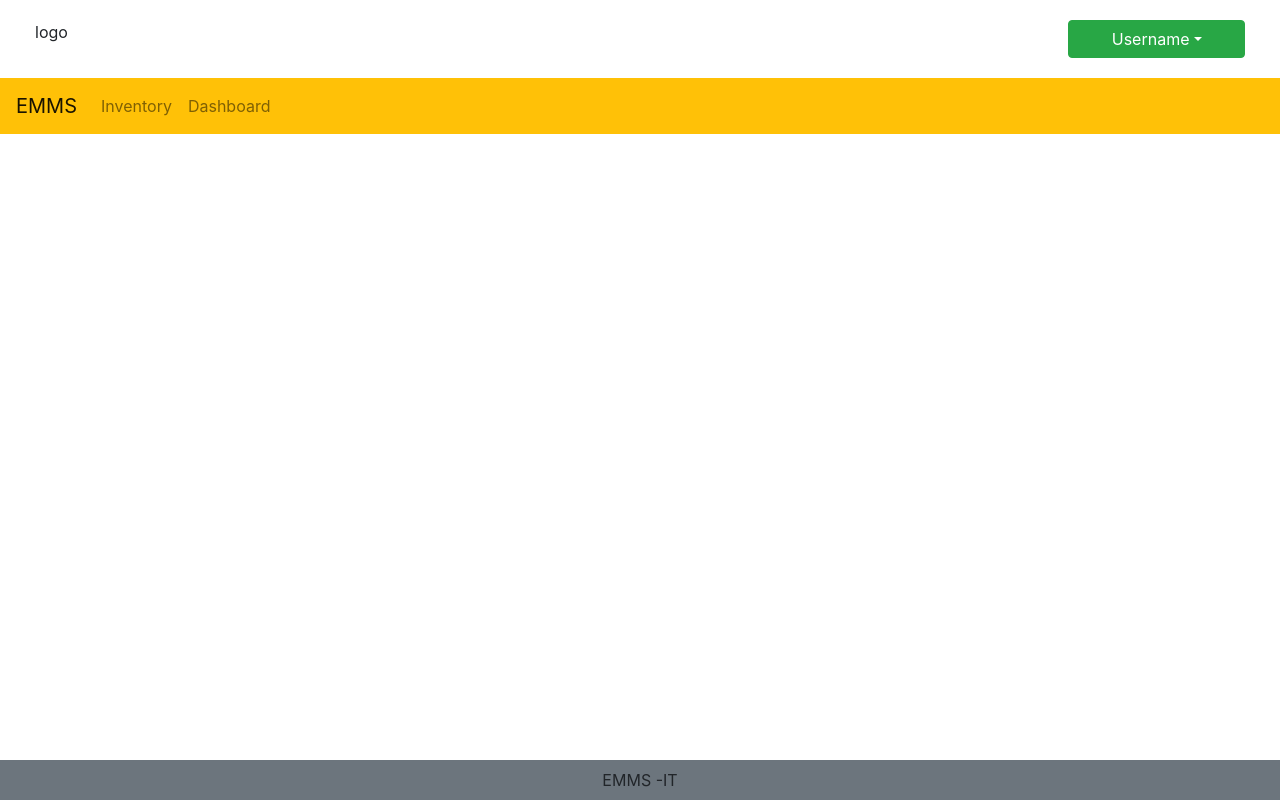
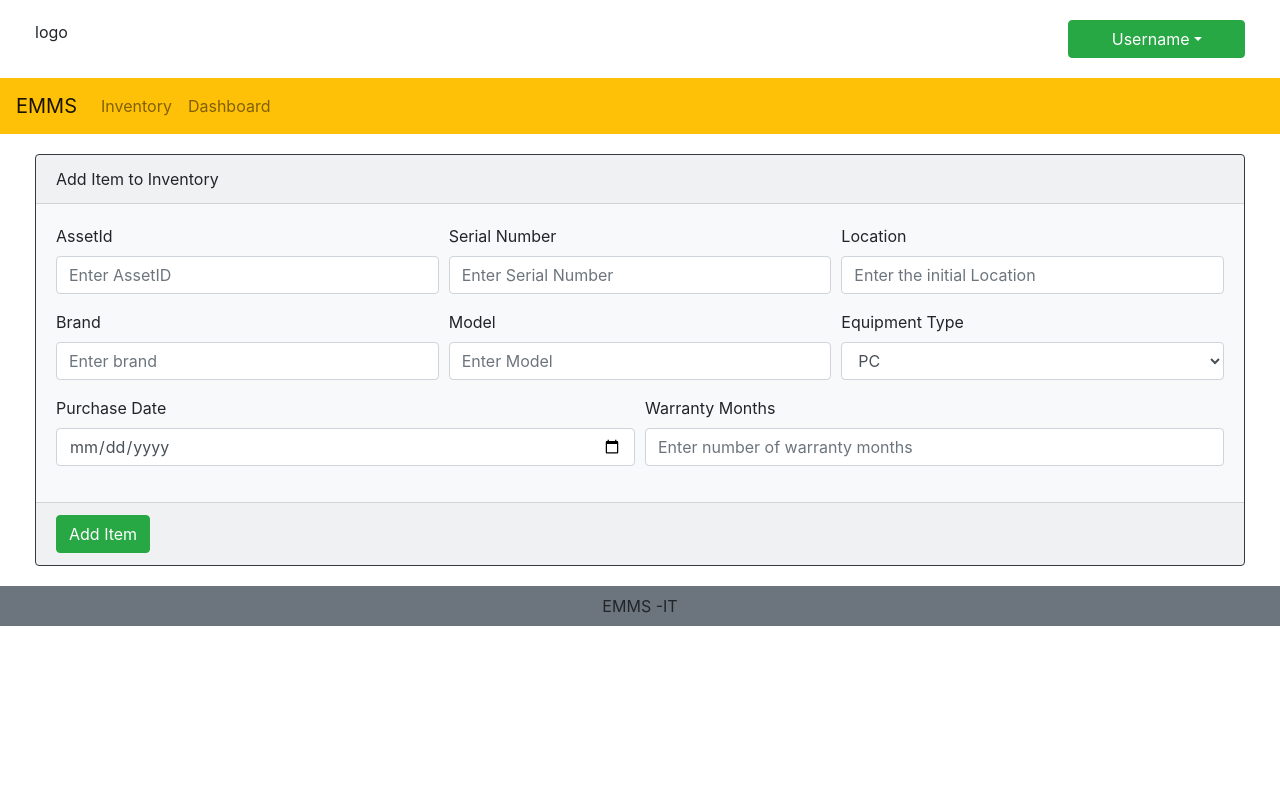
Before and after one commit to RavinduLa/reactjs-emms, a React (Create React App) app in the folder reactjs/: page /addInventory in a window 1280 px wide. Built offline with nearby package versions, Linux system fonts and the light colour scheme.

Commit message:
Added Inventory.js and InventoryList.js

```diff
--- a/reactjs/src/App.js
+++ b/reactjs/src/App.js
@@ -10,6 +10,7 @@ import Welcome from "./components/Welcome";
 import Footer from "./components/Footer";
 import Inventory from "./components/Inventory";
 import Header from "./components/Header";
+import AddInventory from "./components/AddInventory";
 
 function App() {
 
@@ -21,6 +22,7 @@ function App() {
         <Switch>
             <Route path="/" exact component={Welcome} />
             <Route path="/inventory" exact component={Inventory} />
+            <Route path="/addInventory" exact component={AddInventory} />
         </Switch>
 
         {/*<Container>
--- /dev/null
+++ b/reactjs/src/components/AddInventory.js
@@ -0,0 +1,179 @@
+import React from "react";
+import {Button, Card, Col, Container, Form, Row} from "react-bootstrap";
+
+class AddInventory extends React.Component{
+
+    constructor(props) {
+        super(props);
+        this.state={
+            assetId: '',
+            serialNumber:'',
+            location:'',
+            brand:'',
+            model:'',
+            type:'',
+            purchaseDate:'',
+            warrantyMonths:''
+        }
+        this.submitEquipment = this.submitEquipment.bind(this);
+        this.equipmentChange = this.equipmentChange.bind(this);
+    }
+
+    submitEquipment(event){
+        alert(
+            this.state.assetId+
+            this.state.serialNumber+
+            this.state.location+
+        this.state.brand+
+        this.state.model+
+        this.state.type+
+        this.state.purchaseDate+
+        this.state.warrantyMonths);
+        event.preventDefault();
+    }
+
+    equipmentChange(event){
+        this.setState({
+            [event.target.name]:event.target.value
+        });
+
+    }
+
+    render() {
+        const padding={
+            padding:'20px'
+        }
+        return(
+            <Container fluid>
+                <Col style={padding}>
+                    <Card className={'border border-dark bg-light'}>
+                        <Card.Header>Add Item to Inventory</Card.Header>
+
+                        <Form id={'addNewInventoryForm'} onSubmit={this.submitEquipment}>
+                            <Card.Body>
+                                <Form.Row>
+
+                                <Form.Group controlId={"formAssetId"} as={Col}>
+                                    <Form.Label>AssetId</Form.Label>
+                                    <Form.Control required
+                                        type="number"
+                                        name={'assetId'}
+                                        placeHolder="Enter AssetID"
+                                        value={this.state.assetId}
+                                        onChange={this.equipmentChange}
+                                    />
+                                </Form.Group>
+
+                                <Form.Group controlId={"formSerialNo"} as={Col}>
+                                    <Form.Label>Serial Number</Form.Label>
+                                    <Form.Control
+                                        required
+                                        type="text"
+                                        name={'serialNumber'}
+                                        placeHolder="Enter Serial Number"
+                                        value={this.state.serialNumber}
+                                        onChange={this.equipmentChange}/>
+                                </Form.Group>
+
+                                <Form.Group controlId={"formLocation"} as={Col}>
+                                    <Form.Label>Location</Form.Label>
+                                    <Form.Control
+                                        required
+                                        type="text"
+                                        name={'location'}
+                                        placeHolder="Enter the initial Location"
+                                        value={this.state.location}
+                                        onChange={this.equipmentChange}
+                                    />
+                                </Form.Group>
+                                </Form.Row>
+
+                                <Form.Row>
+
+                                <Form.Group controlId={"formLocation"} as={Col}>
+                                    <Form.Label>Brand</Form.Label>
+                                    <Form.Control
+                                        required
+                                        type="text"
+                                        name={'brand'}
+                                        placeHolder="Enter brand"
+                                        value={this.state.brand}
+                                        onChange={this.equipmentChange}
+                                    />
+                                </Form.Group>
+
+                                <Form.Group controlId={"formLocation"} as={Col}>
+                                    <Form.Label>Model</Form.Label>
+                                    <Form.Control
+                                        required
+                                        type="text"
+                                        name={'model'}
+                                        placeHolder="Enter Model"
+                                        value={this.state.model}
+                                        onChange={this.equipmentChange}
+                                    />
+                                </Form.Group>
+
+                                <Form.Group controlId={"formType"} as={Col}>
+                                    <Form.Label>Equipment Type</Form.Label>
+                                    <Form.Control
+                                        required as={"select"} name={'type'}
+                                        defaultValue={"PC"}
+                                        value={this.state.type}
+                                        onChange={this.equipmentChange}>
+
+                                        <option>PC</option>
+                                        <option>Networking</option>
+
+                                    </Form.Control>
+                                </Form.Group>
+
+                                </Form.Row>
+
+                                <Form.Row>
+
+                                <Form.Group controlId={"formPurchaseDate"} as={Col}>
+                                    <Form.Label>Purchase Date</Form.Label>
+                                    <Form.Control
+                                        required
+                                        type="date"
+                                        name={'purchaseDate'}
+                                        value={this.state.purchaseDate}
+                                        onChange={this.equipmentChange}
+                                    />
+                                </Form.Group>
+
+                                <Form.Group controlId={"formWarrantyMonths"} as={Col}>
+                                    <Form.Label>Warranty Months</Form.Label>
+                                    <Form.Control
+                                        required
+                                        type="number"
+                                        name={'warrantyMonths'}
+                                        placeHolder="Enter number of warranty months"
+                                        value={this.state.warrantyMonths}
+                                        onChange={this.equipmentChange}
+                                    />
+                                </Form.Group>
+
+
+                                </Form.Row>
+
+
+                            </Card.Body>
+
+                            <Card.Footer>
+                                <Button className={'btn btn-success'} type={'submit'}>Add Item</Button>
+                            </Card.Footer>
+                        </Form>
+
+
+
+                    </Card>
+                </Col>
+
+            </Container>
+        );
+    }
+
+}
+export default AddInventory;
--- a/reactjs/src/components/Footer.js
+++ b/reactjs/src/components/Footer.js
@@ -4,7 +4,7 @@ import {Col, Container, Navbar} from "react-bootstrap";
 class Footer extends React.Component{
     render() {
         return(
-            <Navbar fixed='bottom' bg='secondary'>
+            <Navbar  bg='secondary'>
                 <Container>
                     <Col className='text-center'>
                         <div>EMMS -IT</div>
--- a/reactjs/src/components/Inventory.js
+++ b/reactjs/src/components/Inventory.js
@@ -1,12 +1,34 @@
 import React from "react";
+import InventoryList from "./InventoryList";
+import {Button, Col, Container, Row} from "react-bootstrap";
+import {Link} from "react-router-dom";
 
 class Inventory extends React.Component{
 
     render() {
-        return(
-            <div>
-                Inventory
-            </div>
+
+        const padding={
+            padding:'20px'
+        }
+            return(
+               <Container fluid>
+                   <Row style={padding}>
+                       <Col xs={10}>
+                           <h2>Inventory List</h2>
+                       </Col>
+                       <Col xs={2}>
+                           <Link to={"addInventory"}> Add Inventory  </Link>
+                       </Col>
+                   </Row>
+
+                   <Row style={padding}>
+                       <InventoryList />
+                   </Row>
+
+               </Container>
+
+                /*<InventoryList />*/
+
         );
     }
 
--- /dev/null
+++ b/reactjs/src/components/InventoryList.js
@@ -0,0 +1,32 @@
+import React from "react";
+import {Table} from "react-bootstrap";
+
+
+class InventoryList extends React.Component{
+    render() {
+        return(
+            <Table striped bordered hover variant='light'>
+
+                <thead>
+                <tr>
+                    <th>Asset Id</th>
+                    <th>Serial Number</th>
+                    <th>Location</th>
+                    <th>Brand</th>
+                    <th>Model</th>
+                </tr>
+
+                </thead>
+
+                <tbody>
+                <tr align='center'>
+                    <td colSpan={6}>No records</td>
+                </tr>
+
+                </tbody>
+            </Table>
+        );
+    }
+}
+
+export default InventoryList
```
